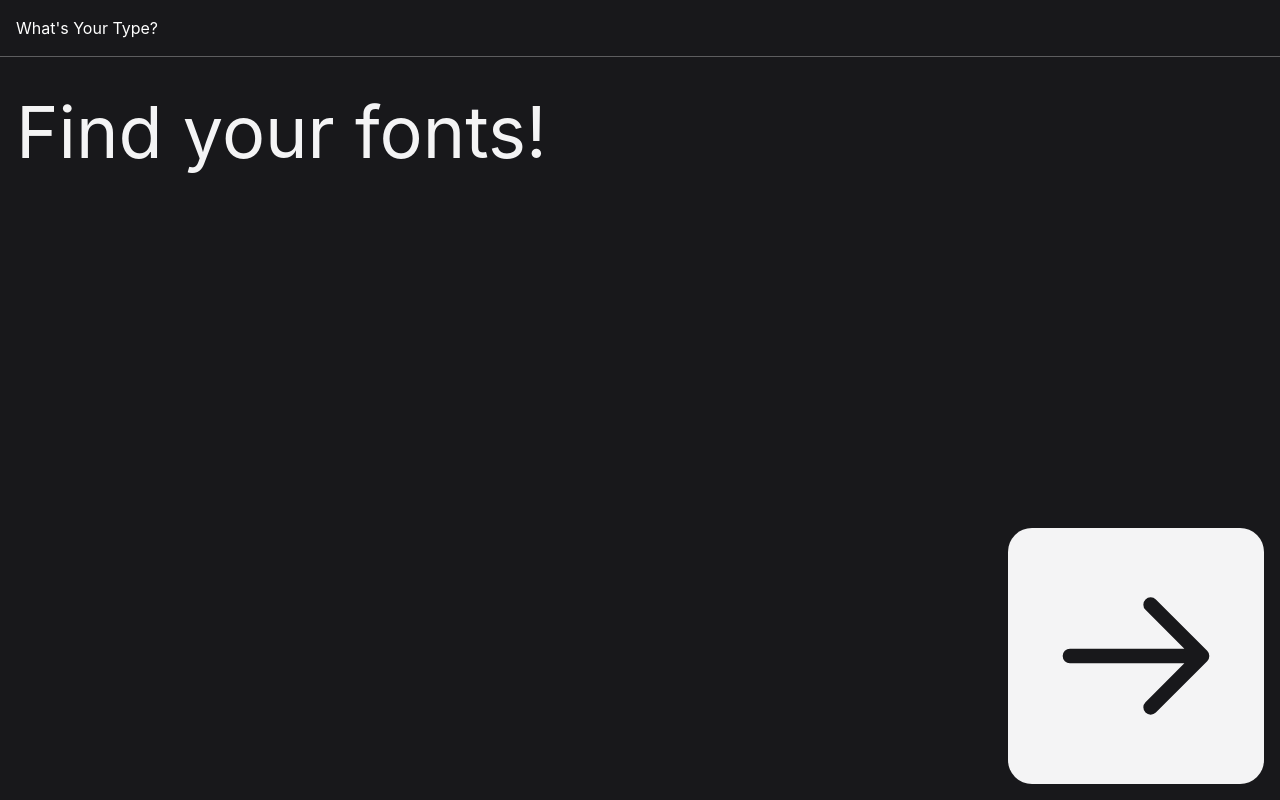
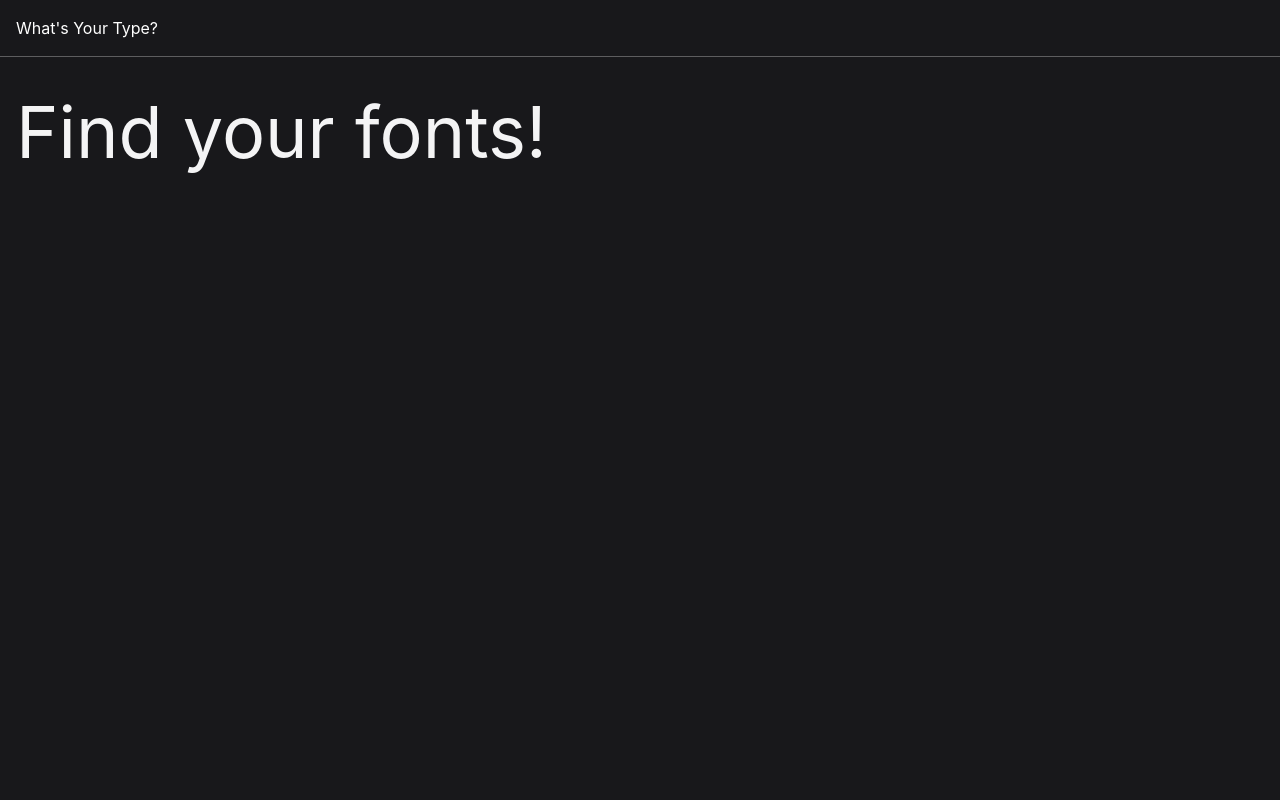
Before and after one commit to Computational-Creativity-Lab/Crowdsourcing-Font-Preferences, a Next.js app: page / in a window 1280 px wide. Built offline with nearby package versions, Linux system fonts and the light colour scheme; a web font is replaced by a local one.

Commit message:
start onboarding

```diff
--- a/src/pages/index.js
+++ b/src/pages/index.js
@@ -7,6 +7,7 @@ import GlobalContainer from "../components/layout/GlobalContainer";
 import Container from "../components/layout/Container";
 
 export default function Home() {
+  const [intro, showIntro] = useState(false);
   useEffect(() => {
     // Make sure we are on client side
     if (typeof window !== "undefined") {
@@ -20,10 +21,13 @@ export default function Home() {
         animate={{ opacity: 1 }}
         exit={{ opacity: 0 }}
         transition={{ duration: 0.5 }}
-        className="cursor-pointer bg-zinc-900"
-        onClick={() => Router.push("/survey")}
+        className={`${!intro ? "cursor-pointer" : ""} bg-zinc-900`}
+        onClick={() => {
+          showIntro(true);
+          // Router.push("/survey")
+        }}
       >
-        {/* <CustomCursor /> */}
+        <AnimatePresence>{!intro && <CustomCursor />}</AnimatePresence>
         <HeadComp />
         <GlobalContainer>
           <Navbar isBlack={false} />
@@ -36,8 +40,13 @@ export default function Home() {
           >
             Find your fonts!
           </motion.h1>
+
+          <AnimatePresence>
+            {intro && (
               <motion.div
-            className="absolute bottom-4 right-4"
+                className="absolute bottom-4 right-4 cursor-pointer"
+                initial={{ opacity: 0 }}
+                animate={{ opacity: 1 }}
                 transition={{
                   ease: [0.16, 1, 0.3, 1],
                   duration: 1,
@@ -51,11 +60,14 @@ export default function Home() {
               >
                 <motion.svg
                   xmlns="http://www.w3.org/2000/svg"
-              className=" h-32 w-64 justify-center h-full grid text-center block items-center p-10 bg-zinc-100 text-zinc-900 rounded-3xl"
+                  className=" h-24 w-48 justify-center h-full grid text-center block items-center p-4 bg-zinc-100 text-zinc-900 rounded-3xl"
                   fill="none"
                   viewBox="0 0 24 24"
                   stroke="currentColor"
                   strokeWidth={2}
+                  onClick={() => {
+                    Router.push("/survey");
+                  }}
                 >
                   <path
                     strokeLinecap="round"
@@ -64,6 +76,8 @@ export default function Home() {
                   />
                 </motion.svg>
               </motion.div>
+            )}
+          </AnimatePresence>
 
           {/* <div className="grid grid-rows-2 p-4">
               <div></div>
@@ -118,13 +132,17 @@ function useMousePosition() {
 const CustomCursor = () => {
   const { x, y } = useMousePosition();
   return (
-    <p
-      className="absolute will-change-transform"
+    <motion.p
+      initial={{ opacity: 0 }}
+      animate={{ opacity: 1 }}
+      exit={{ opacity: 0 }}
+      transition={{ duration: 1 }}
+      className="absolute will-change-transform text-white"
       style={{
         transform: `translate(${x - 60}px, ${y - 30}px)`,
       }}
     >
-      Click to start quiz
-    </p>
+      Click to begin
+    </motion.p>
   );
 };
```
Lines whose indentation alone changed are shown as unchanged.
